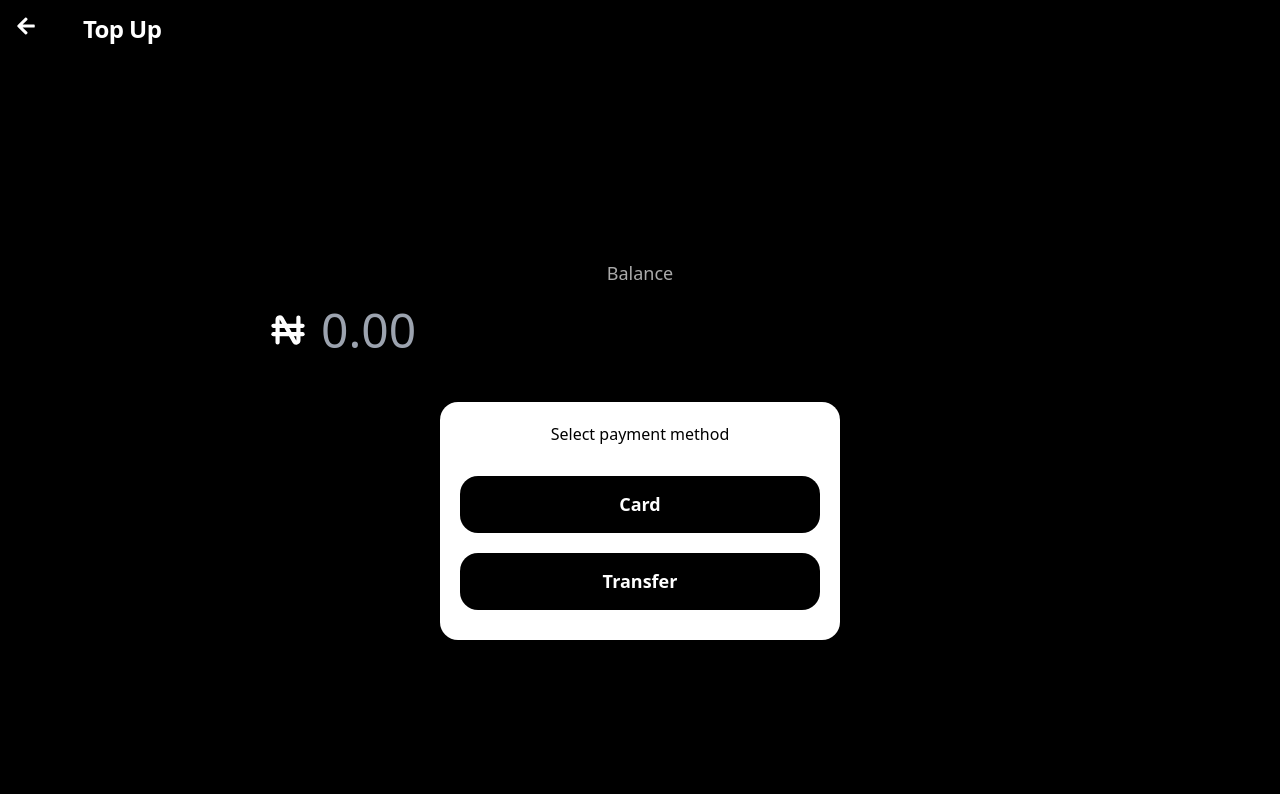
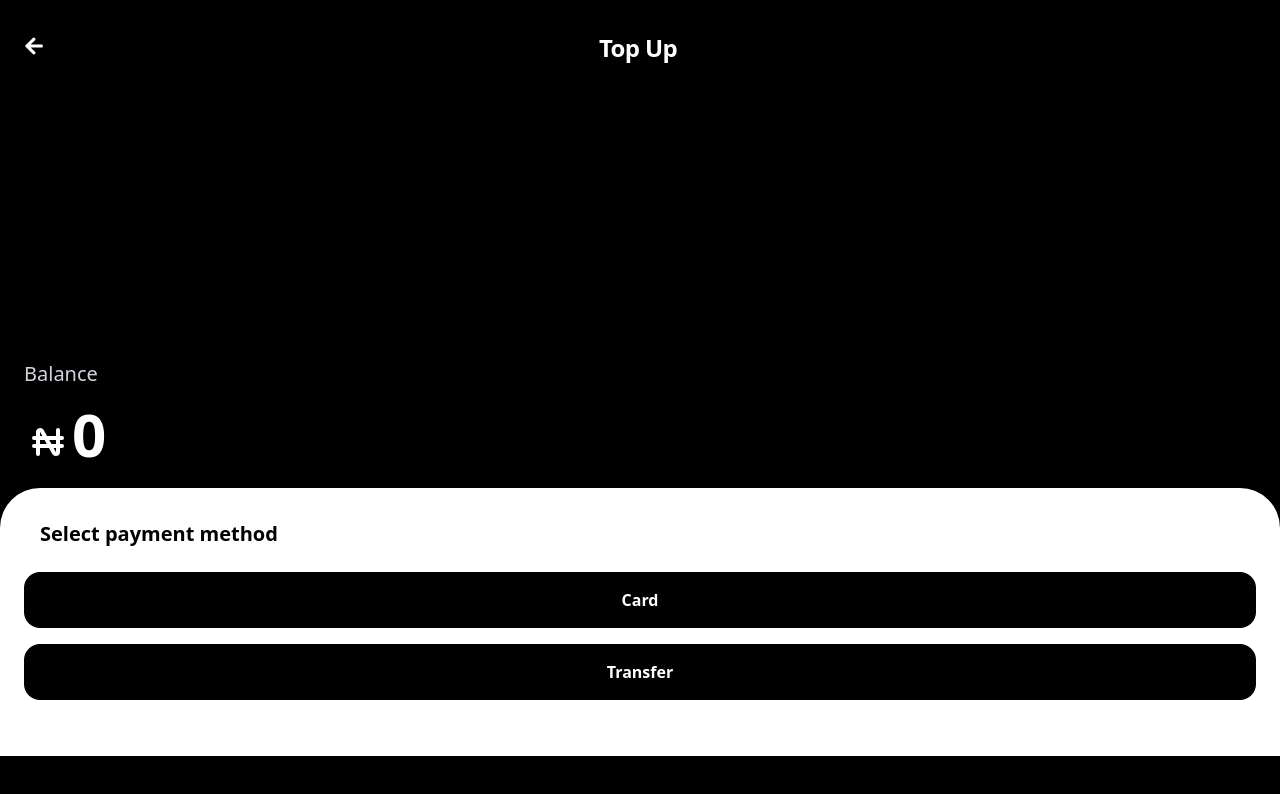
Before and after one commit to ShemaiahYaba/PayMaster_React_App, a React (Vite) app: page /Topup in a window 1280 px wide. Shown: the top 794 px of the page. Built offline with nearby package versions, Linux system fonts and the light colour scheme.

Commit message:
Refactor components: update margin styles, enhance balance display, and implement API call for balance fetching in TopUp component

```diff
--- a/src/components/Pin/Pin.tsx
+++ b/src/components/Pin/Pin.tsx
@@ -43,7 +43,7 @@ const Pin = () => {
   return (
     <div className="flex flex-col items-center justify-center h-screen">
       <h1 className="text-[black] font-bold">Let&apos;s setup your PIN</h1>
-      <div className="flex justify-evenly items-center space-x-1 mb-3">
+      <div className="flex justify-evenly items-center space-x-2 mb-3">
         {pin.map((digit, index) => (
           <input
             key={index}
@@ -51,7 +51,7 @@ const Pin = () => {
             value={digit}
             onChange={(e) => handleInputChange(e, index)}
             onKeyDown={(e) => handleKeyDown(e, index)}
-            className="w-14 h-14 text-center rounded-xl border-[black]"
+            className="w-14 h-14 text-center rounded-xl border border-black"
             ref={(el) => (inputRefs.current[index] = el)}
             maxLength={1}
           />
--- a/src/components/Pin/Retype.tsx
+++ b/src/components/Pin/Retype.tsx
@@ -54,7 +54,7 @@ const Retype = () => {
     <>
       <div className="flex flex-col items-center justify-center h-screen">
         <h1 className="text-[black] font-bold">Confirm your PIN</h1>
-        <div className="flex justify-evenly items-center space-x-1 mb-3">
+        <div className="flex justify-evenly items-center space-x-2 mb-3">
           {pin.map((digit, index) => (
             <input
               key={index}
@@ -62,7 +62,7 @@ const Retype = () => {
               value={digit}
               onChange={(e) => handleInputChange(e, index)}
               onKeyDown={(e) => handleKeyDown(e, index)}
-              className="w-14 h-14 text-center rounded-xl border-[black]"
+              className="w-14 h-14 text-center rounded-xl border border-black"
               ref={(el) => (inputRefs.current[index] = el)}
               maxLength={1}
             />
--- a/src/components/SignUp/Verification.tsx
+++ b/src/components/SignUp/Verification.tsx
@@ -124,17 +124,17 @@ const Verification = () => {
           }
         >
           <div className={isInputFocused ? "mt-0" : "mt-28"}>
-            <h2 className="tracking-tighter text-5xl text-left bg-transparent  ">
+            <h2 className="tracking-tighter text-5xl text-left bg-transparent px-3">
               Enter your Verification Code
             </h2>{" "}
             <br />
-            <div className="flex justify-evenly items-center space-x-1 mb-3">
+            <div className="flex justify-evenly items-center space-x-1 mb-3 px-3 ">
               {code.map((digit, index) => (
                 <input
                   key={index}
                   id={`digit-${index}`}
-                  type="text"
-                  className="w-14 h-16 text-center rounded-xl focus:border-black"
+                  type="password"
+                  className="w-14 h-16 text-center rounded-xl text-black border border-black focus:border-black"
                   ref={(el) => (inputRefs.current[index] = el)}
                   value={digit}
                   onChange={(event) => handleChange(event, index)}
@@ -147,9 +147,9 @@ const Verification = () => {
             </div>
           </div>
 
-          <div className="px-2">
+          <div className="px-3">
             <h3 className="font-bold">{formatTime()}</h3>
-            <p className="text-left font-regular text-lg tracking-tight leading-6">
+            <p className="text-left font-regular text-lg tracking-tighter leading-6">
               We send Verification code to your email
               <span className="text-[black] font-bold tracking-tight">
                 {" "}
--- a/src/components/TopUp/TopUp.tsx
+++ b/src/components/TopUp/TopUp.tsx
@@ -1,138 +1,68 @@
-import React from "react";
-import { FaArrowLeft } from "react-icons/fa";
+import React, { useEffect, useState } from "react";
 import { useNavigate } from "react-router-dom";
 import { TbCurrencyNaira } from "react-icons/tb";
+import Header from "../Header";
 const TopUp = () => {
   const navigate = useNavigate();
+  const [balance, setBalance] = useState(0);
   const handleGoBack = () => {
     navigate("/home");
   };
   const handleCard = () => {
     navigate("/top");
+
+    // Fetch balance from the API
+    useEffect(() => {
+      const fetchBalance = async () => {
+        try {
+          const response = await fetch("https://api.example.com/balance"); // Replace with your API endpoint
+          const data = await response.json();
+          setBalance(data.balance); // Update state with fetched balance
+        } catch (error) {
+          console.error("Error fetching balance:", error);
+        }
+      };
+
+      fetchBalance();
+    }, []); // Fetch balance only once when the component mounts
+  };
+  const handleTransfer = () => {
+    navigate("/transfer");
   };
 
   return (
-    <div style={styles.container as React.CSSProperties}>
+    <div className="flex flex-col h-screen py-2 bg-black text-white overflow-hidden">
       {/* Header Section */}
-      <div className="header">
-        <button
-          onClick={handleGoBack}
-          className="back-button absolute top-4 left-4 text-white"
-        >
-          <FaArrowLeft size={20} />
-        </button>
-
-        <div className="header-title">
-          <div className="sm:mx-auto sm:w-full sm:max-w-sm">
-            <h2 className="font-bold tracking-tight back-button absolute top-3 left-20 right-20 text-white">
-              Top Up
-            </h2>
-          </div>
+      <div>
+        <Header title="Top Up" onBackClick={handleGoBack}></Header>{" "}
+      </div>
+      <div className="flex flex-col items-start px-4 py-2">
+        <div className="flex-grow py-32"></div>
+        <p className="text-gray-300 text-xl">Balance</p>
+        <div className="flex flex-row items-center">
+          <TbCurrencyNaira className="text-5xl text-white" />
+          <p className="font-bold text-6xl">{balance}</p>
         </div>
       </div>
-
-      {/* Balance Display */}
-      <div style={styles.balanceContainer as React.CSSProperties}>
-        <div style={styles.balanceLabel}>Balance</div>
-        <div className="flex items-center space-x-2 ">
-          <TbCurrencyNaira className="text-white" size={50} />
-          <input
-            className="w-1/2 rounded-2xl font-medium text-5xl bg-transparent border-0 focus:ring-0 focus:ring-white active:bg-transparent"
-            placeholder="0.00"
-            type="text" // Changed from 'float' to 'text'
-            required
-            id="amount"
-            name="amount"
-            // Directly pass handleChange
-          />
-        </div>
-      </div>
-
-      {/* Payment Method Section */}
-      <div style={styles.paymentMethodContainer as React.CSSProperties}>
-        <div style={styles.paymentMethodLabel}>Select payment method</div>
-        <a href="top" className="btag">
+      <div className="bg-white text-black flex flex-col px-4 py-12 rounded-t-[40px]">
+        <p className="items-start ml-4 font-bold text-xl -mt-4">
+          Select payment method
+        </p>
+        <button
+          className="bg-black text-white font-semibold py-3 my-2 rounded-2xl"
+          onClick={handleCard}
+        >
           {" "}
-          <button style={styles.paymentButton} onClick={handleCard}>
-            Card
-          </button>{" "}
-        </a>
-        <a href="transfer" className="btag">
-          {" "}
-          <button style={styles.paymentButton}>Transfer</button>
-        </a>
+          Card
+        </button>
+        <button
+          className="bg-black text-white font-semibold py-3 my-2 rounded-2xl"
+          onClick={handleTransfer}
+        >
+          Transfer
+        </button>
       </div>
     </div>
   );
 };
-
-const styles = {
-  container: {
-    display: "flex",
-    flexDirection: "column",
-    alignItems: "center",
-    justifyContent: "center",
-    height: "100vh",
-    backgroundColor: "#000",
-    color: "#fff",
-  },
-  header: {
-    width: "100%",
-    padding: "10px 20px",
-    display: "flex",
-    alignItems: "center",
-    justifyContent: "space-between",
-    position: "absolute",
-    top: 0,
-    left: 0,
-  },
-  backArrow: {
-    fontSize: "24px",
-    cursor: "pointer",
-  },
-  title: {
-    fontSize: "20px",
-    fontWeight: "bold",
-  },
-  balanceContainer: {
-    marginTop: "100px",
-    textAlign: "center",
-  },
-  balanceLabel: {
-    fontSize: "18px",
-    color: "#aaa",
-    marginBottom: "10px",
-  },
-  balanceAmount: {
-    fontSize: "48px",
-    fontWeight: "bold",
-  },
-  paymentMethodContainer: {
-    backgroundColor: "#fff",
-    padding: "20px",
-    borderRadius: "18px",
-    width: "90%",
-    maxWidth: "400px",
-    textAlign: "center",
-    marginTop: "40px",
-  },
-  paymentMethodLabel: {
-    fontSize: "16px",
-    marginBottom: "20px",
-    color: "#000",
-  },
-  paymentButton: {
-    width: "100%",
-    padding: "15px",
-    margin: "10px 0",
-    fontSize: "18px",
-    fontWeight: "bold",
-    backgroundColor: "#000",
-    color: "#fff",
-    border: "none",
-    borderRadius: "18px",
-    cursor: "pointer",
-  },
-};
-
 export default TopUp;
--- a/src/components/Welcome/Onboarding.tsx
+++ b/src/components/Welcome/Onboarding.tsx
@@ -29,7 +29,7 @@ function Onboarding() {
           setCurrentIndex={setCurrentIndex}
         />
 
-        <div style={{ marginTop: "-50px" }}>
+        <div className="-mt-20">
           {/* Use the updated Breadcrumb component */}
           <Breadcrumb
             slides={slides}
```
Also changed, not shown: src/components/SignUp/SignUp.tsx (+25 -26 lines), src/components/Welcome/SwipeableComponent.tsx (+6 -36 lines).
